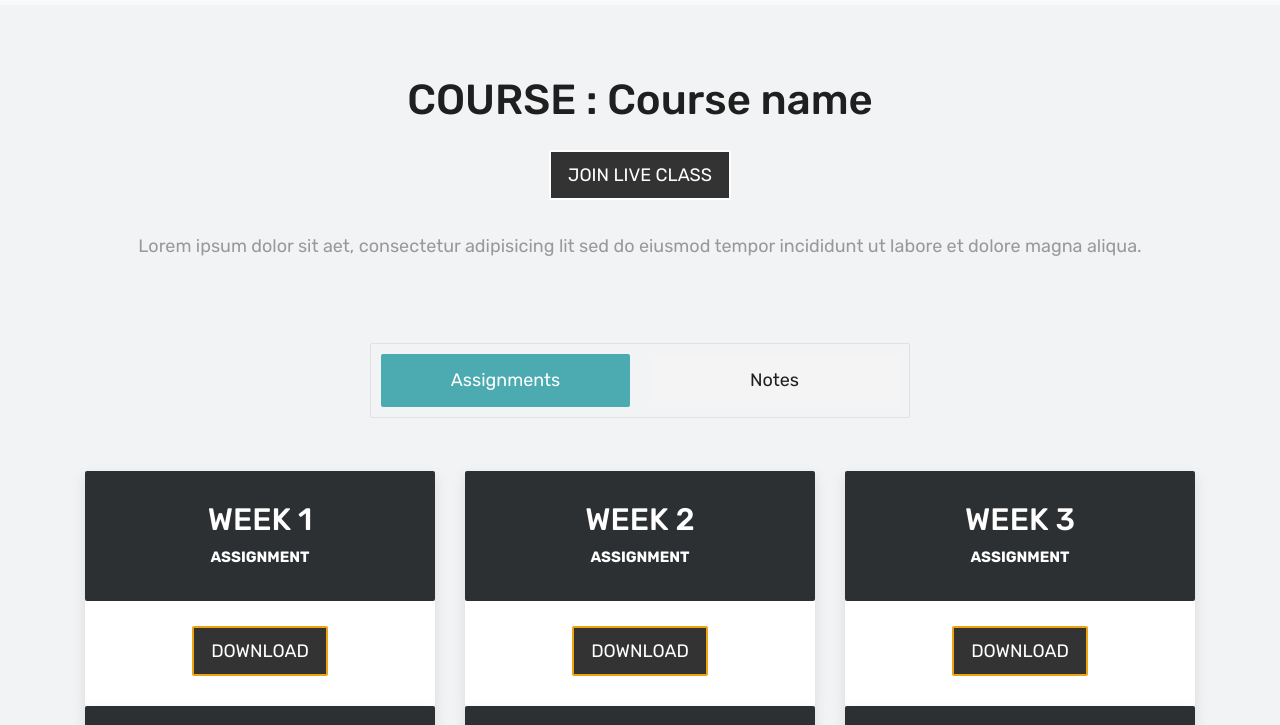
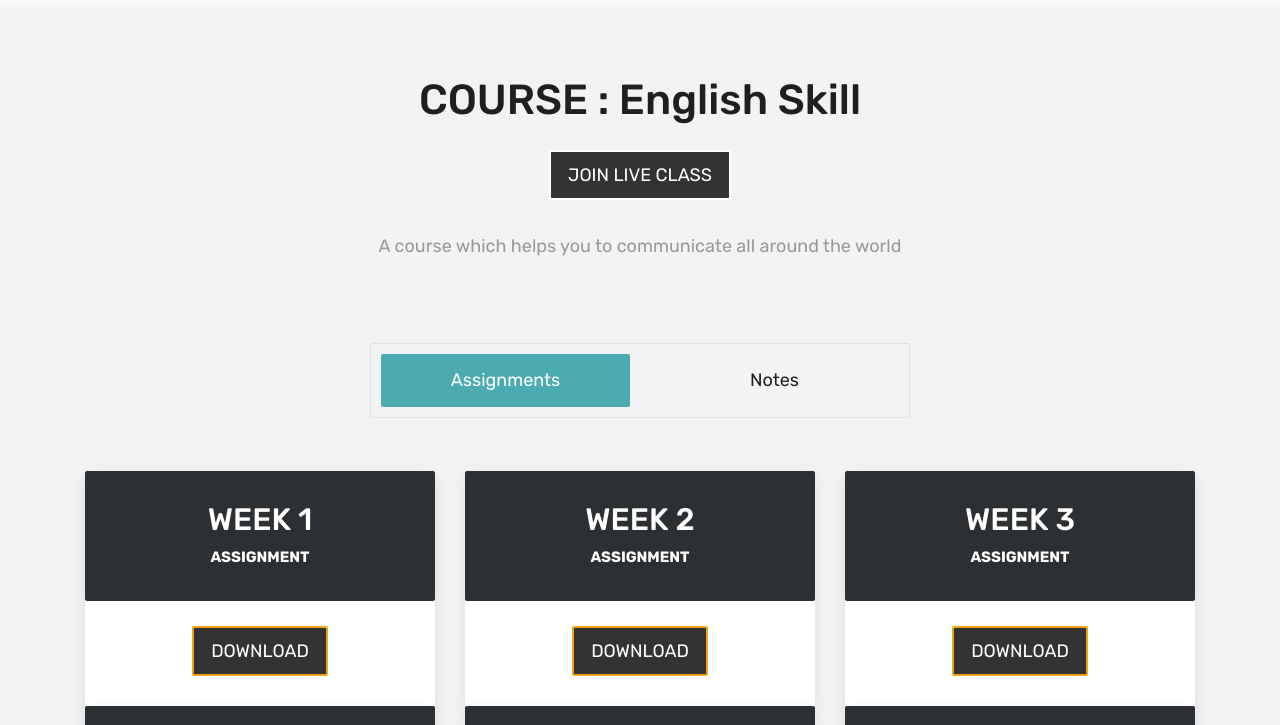
Before and after one commit to Skillshubb/webpage, a plain HTML site: page c-english.html in a window 1280 px wide. Shown: the part 75-800 px from the top of the page. Drawn offline with Linux system fonts and the light colour scheme.

Commit message:
Update c-english.html

```diff
--- a/c-english.html
+++ b/c-english.html
@@ -165,11 +165,11 @@
     <div id="plan" class="section lb">
         <div class="container">
             <div class="section-title text-center">
-                <h3>COURSE : Course name </h3>
+                <h3>COURSE : English Skill </h3>
                 <div class="pricing-table-sign-up">
                     <a href="#plan" class="hover-btn-new "><span>Join Live Class</span></a>
                 </div>
-                <p>Lorem ipsum dolor sit aet, consectetur adipisicing lit sed do eiusmod tempor incididunt ut labore et dolore magna aliqua. </p>
+                <p> A course which  helps you to communicate all around the world  </p>
             </div><!-- end title -->
 
             <div class="row">
```
